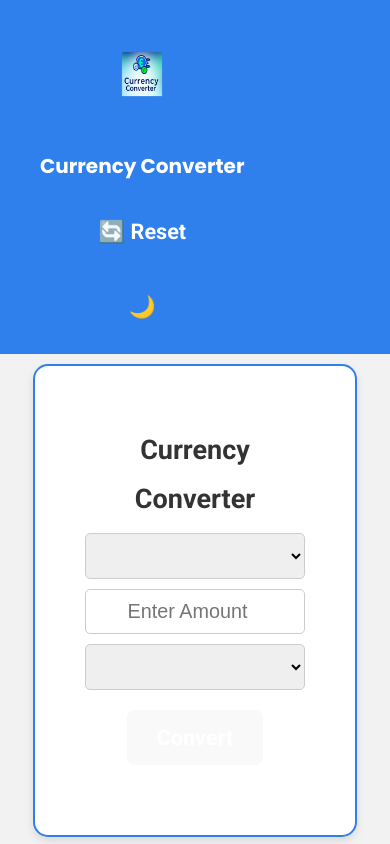
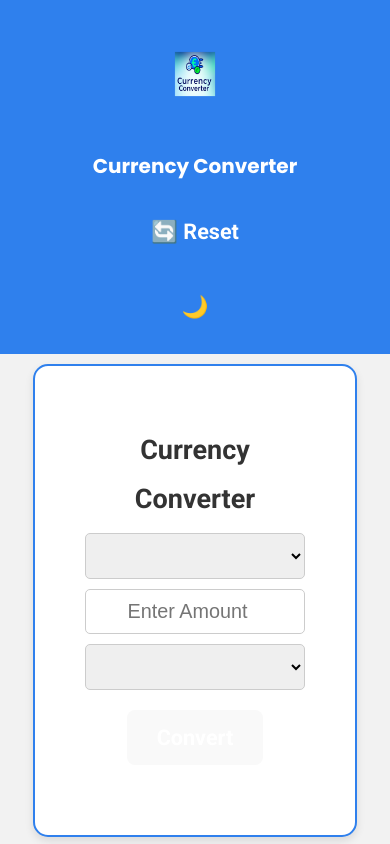
Before and after one commit to Kater1st/WDD330-project1, a website built with Vite: page currency-app/index.html in a window 390 px wide. Shown: the top 844 px of the page. Built offline with nearby package versions, Linux system fonts and the light colour scheme; no server answers.

Commit message:
Enhance header styling for better responsiveness on small screens

```diff
--- a/currency-app/src/style.css
+++ b/currency-app/src/style.css
@@ -290,9 +290,20 @@ section input {
 }
 
 @media (max-width: 500px) {
+  header {
+    display: flex;
+    justify-content: center; /* Center the header-container horizontally */
+    align-items: center; /* Center the header-container vertically */
+    padding: 20px 40px; /* Add padding */
+    background-color: #2f80ed;
+    color: white;
+    font-size: 1.2em; /* Increase font size */
+  }
   .header-container {
     flex-direction: column; /* Stack items vertically */
     align-items: center; /* Center items horizontally */
+    justify-content: center; /* Center items within the header */
+    text-align: center;
   }
   .header-container h1 {
     font-size: 20px; /* Add spacing below the title */
```
